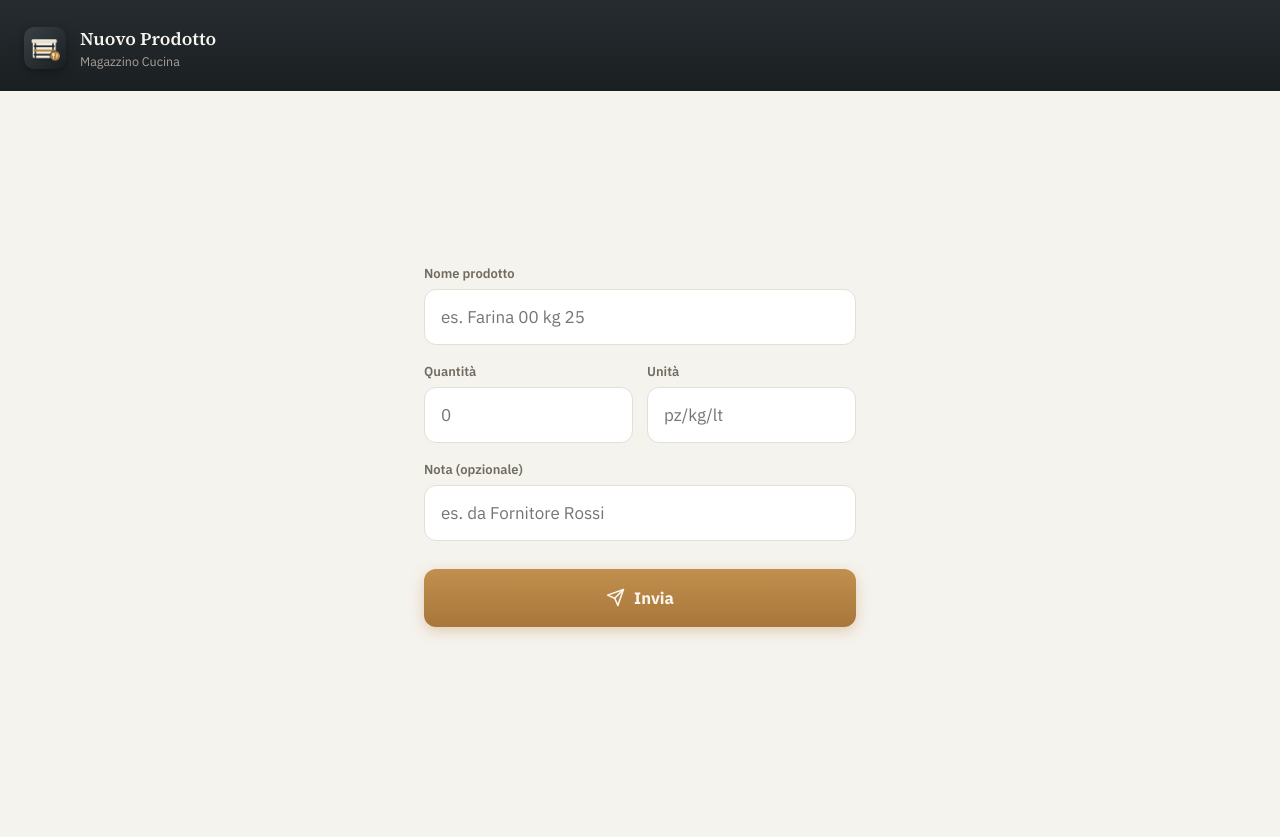
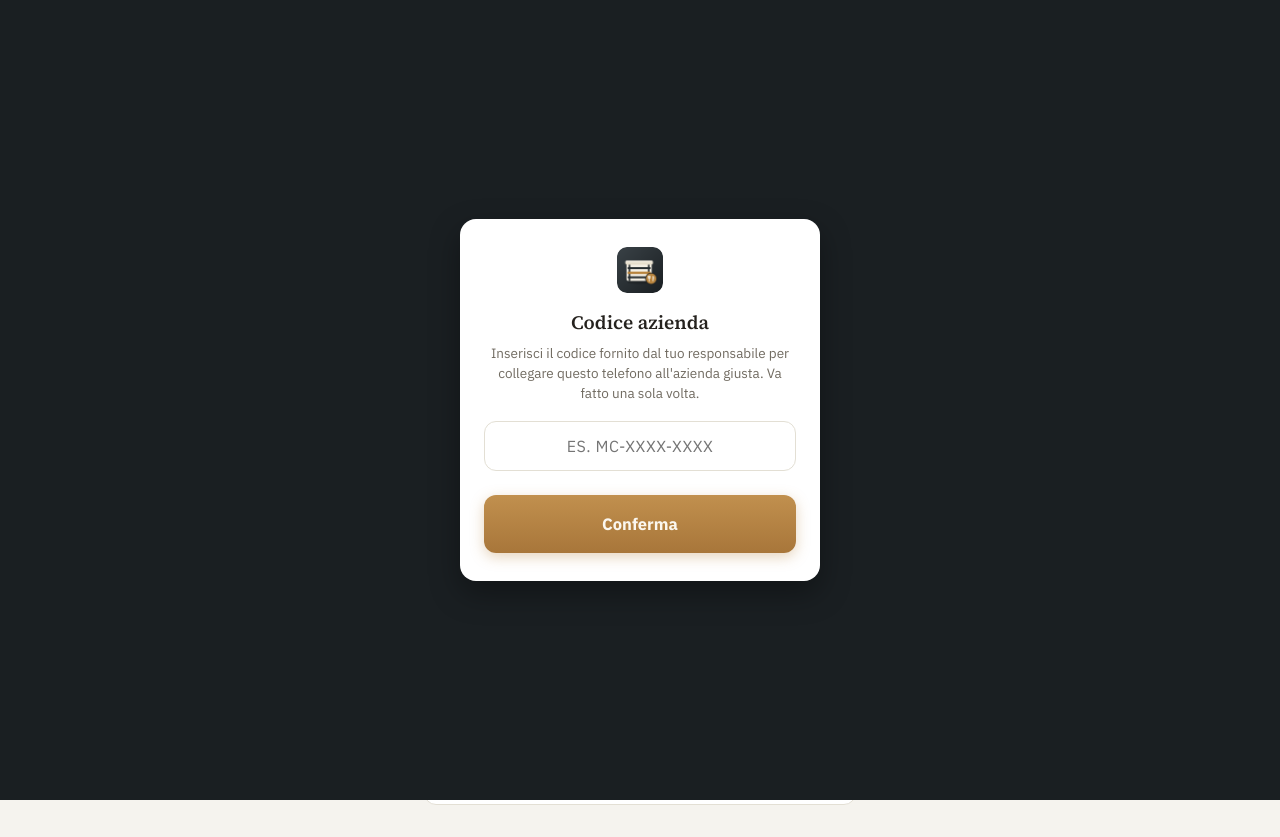
Before and after one commit to Jack-Daniel12/-magazzino-cucina-telefono, a plain HTML site: page index.html in a window 1280 px wide. Before the commit the page ends 800 px from the top, so only its background shows below. Drawn offline with Linux system fonts and the light colour scheme.

Commit message:
Add overlay for company code input on first visit

```diff
--- a/index.html
+++ b/index.html
@@ -17,22 +17,61 @@
   <link rel="stylesheet" href="style.css">
 </head>
 <body>
+
+  <!-- Schermata mostrata SOLO la primissima volta che si apre la pagina su
+       un telefono: chiede il codice dell'azienda una tantum, poi non
+       ricompare più (resta salvato sul telefono). -->
+  <div class="overlay-codice" id="overlayCodice">
+    <div class="overlay-codice-box">
+      <img src="icon-192.png" alt="">
+      <h2>Codice azienda</h2>
+      <p>Inserisci il codice fornito dal tuo responsabile per collegare questo telefono all'azienda giusta. Va fatto una sola volta.</p>
+      <input type="text" id="inputCodice" placeholder="es. MC-XXXX-XXXX" autocapitalize="characters">
+      <button class="btn-invia" id="btnConfermaCodice">Conferma</button>
+      <div class="esito" id="esitoCodice"></div>
+    </div>
+  </div>
+
   <div class="header">
     <img src="icon-192.png" alt="">
-    <div><h1>Nuovo Prodotto</h1><div class="sotto">Magazzino Cucina</div></div>
+    <div><h1>Nuovo Prodotto</h1><div class="sotto" id="sottotitoloAzienda">Magazzino Cucina</div></div>
   </div>
+
   <div class="contenuto">
     <div class="campo"><label>Nome prodotto</label><input type="text" id="nome" placeholder="es. Farina 00 kg 25"></div>
     <div class="riga2">
       <div class="campo"><label>Quantità</label><input type="number" id="quantita" step="0.01" min="0" placeholder="0"></div>
       <div class="campo"><label>Unità</label><input type="text" id="unita" placeholder="pz/kg/lt"></div>
     </div>
+    <div class="campo"><label>Prezzo unitario (facoltativo)</label><input type="number" id="prezzo" step="0.01" min="0" placeholder="€ 0,00"></div>
     <div class="campo"><label>Nota (opzionale)</label><input type="text" id="nota" placeholder="es. da Fornitore Rossi"></div>
     <button class="btn-invia" id="btnInvia">
       <svg viewBox="0 0 24 24" fill="none" stroke="currentColor" stroke-width="2" stroke-linecap="round" stroke-linejoin="round"><line x1="22" y1="2" x2="11" y2="13"/><polygon points="22 2 15 22 11 13 2 9 22 2"/></svg>
       Invia
     </button>
     <div class="esito" id="esito"></div>
+
+    <!-- Sezione 1: cosa è stato inserito oggi, da tutta l'azienda -->
+    <div class="sezione-elenco">
+      <div class="sezione-titolo">
+        <span>Inseriti oggi</span>
+        <button class="btn-ricarica" id="btnRicaricaOggi" title="Aggiorna">⟳</button>
+      </div>
+      <div class="lista-scorrevole" id="listaOggi">
+        <div class="lista-vuota">Ancora nessun prodotto inserito oggi.</div>
+      </div>
+    </div>
+
+    <!-- Sezione 2: cosa c'è già in magazzino, per coordinarsi -->
+    <div class="sezione-elenco">
+      <div class="sezione-titolo">
+        <span>Già in magazzino</span>
+        <button class="btn-ricarica" id="btnRicaricaGiacenze" title="Aggiorna">⟳</button>
+      </div>
+      <div class="lista-scorrevole" id="listaGiacenze">
+        <div class="lista-vuota">Nessun dato disponibile ancora.</div>
+      </div>
+    </div>
   </div>
 
   <script src="config.js"></script>
```
